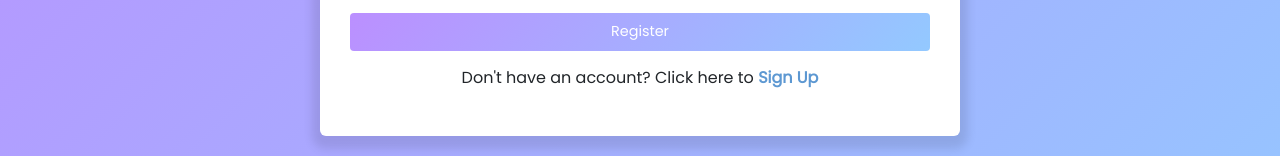
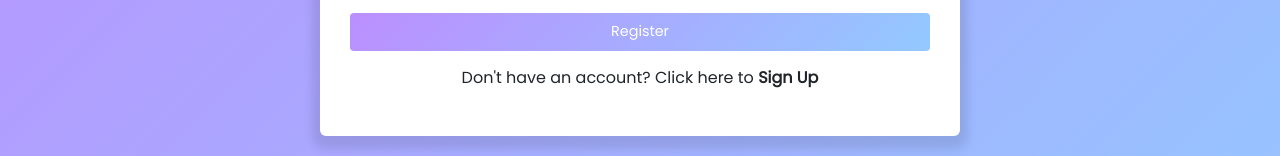
Before and after one commit to Faareh-Ahmed/Nust-Devs, a React (Vite) app in the folder frontEnd/: page /login in a window 1280 px wide. Shown: the part 421-577 px from the top of the page. Built offline with nearby package versions, Linux system fonts and the light colour scheme.

Commit message:
for farhan

```diff
--- a/frontEnd/src/pages/Login.jsx
+++ b/frontEnd/src/pages/Login.jsx
@@ -1,5 +1,7 @@
 import React from "react";
 import './loginreg.css'
+import Register from './Register'
+import { BrowserRouter, Routes, Route, Link } from "react-router-dom";
 
 function Login() {
     return (
@@ -20,7 +22,7 @@ function Login() {
                     </div>
                     <button type="submit" className="form-input-submit col-span-2">Register</button>
                     <div className="to-signup-page col-span-2">
-                        <p>Don't have an account? Click here to <a href="signup.html">Sign Up</a></p>
+                        <p>Don't have an account? Click here to <a><Link to="/register" />Sign Up </a></p>
                     </div>
                 </form>
             </div>
--- a/frontEnd/src/pages/Register.jsx
+++ b/frontEnd/src/pages/Register.jsx
@@ -1,7 +1,6 @@
 import React from 'react';
 import './loginreg.css'
-
-function Register(){
+function Register() {
     return (
         <div>
             <div className="main-container">
```
Lines whose indentation alone changed are shown as unchanged.
